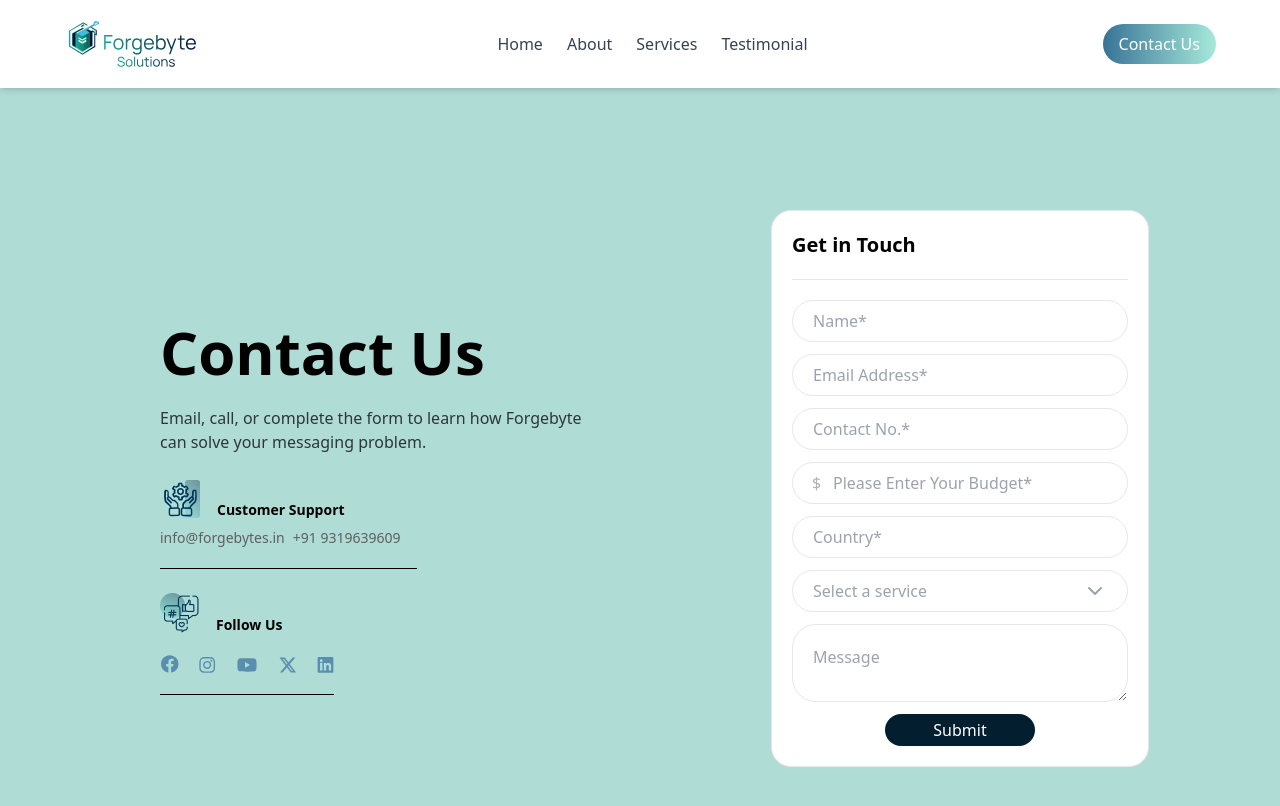
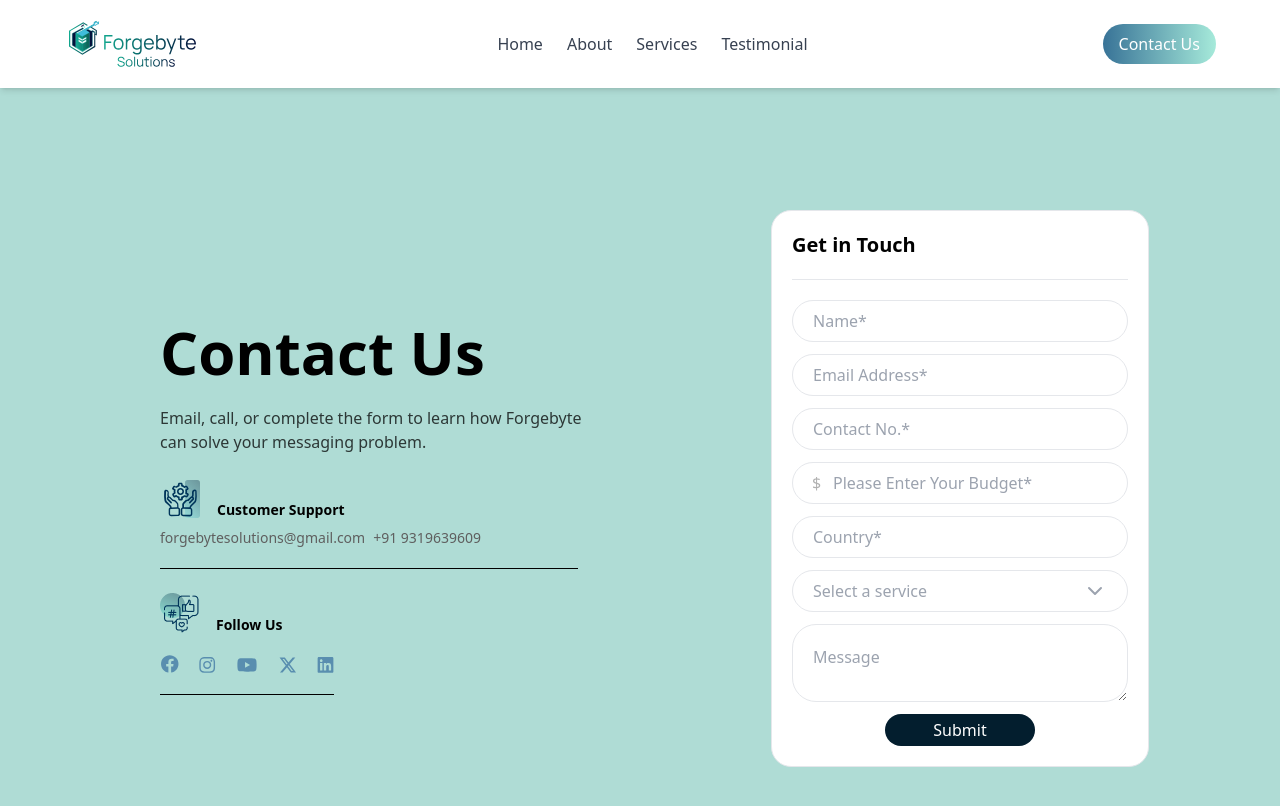
Before and after one commit to THEYASHGAUR/forgebyte-final, a Next.js app: page /contactUs in a window 1280 px wide. Shown: the top 806 px of the page. Built offline with nearby package versions, Linux system fonts and the light colour scheme.

Commit message:
updated mail id

```diff
--- a/app/components/ContactUs.jsx
+++ b/app/components/ContactUs.jsx
@@ -41,7 +41,7 @@ const ContactUs = () => {
                         <h3 className='text-sm font-bold'>Customer Support</h3>
                     </div>
                     <div className='grid grid-cols-1 lg:grid-cols-2 gap-2 text-center lg:text-left'>
-                        <p className='text-[#5F5F5F] text-sm'>info@forgebytes.in</p>
+                        <p className='text-[#5F5F5F] text-sm'>forgebytesolutions@gmail.com</p>
                         <p className='text-[#5F5F5F] text-sm'>+91 9319639609</p>
                     </div>
                 </div>
--- a/app/components/Footer.jsx
+++ b/app/components/Footer.jsx
@@ -88,7 +88,7 @@ const Footer = () => {
         </div>
         <div className=" text-center text-sm">
           <a href="mailto:info@forgebytes.in" className="hover:underline">
-            info@forgebytes.in
+          forgebytesolutions@gmail.com
           </a>
         </div>
       </div>
```
